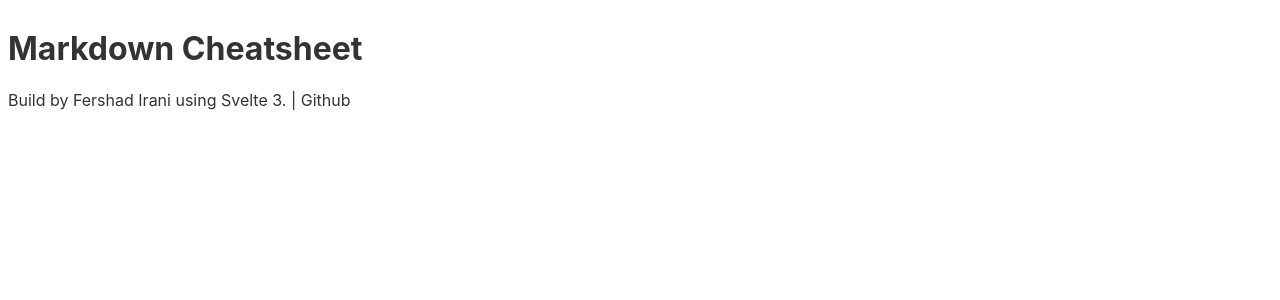
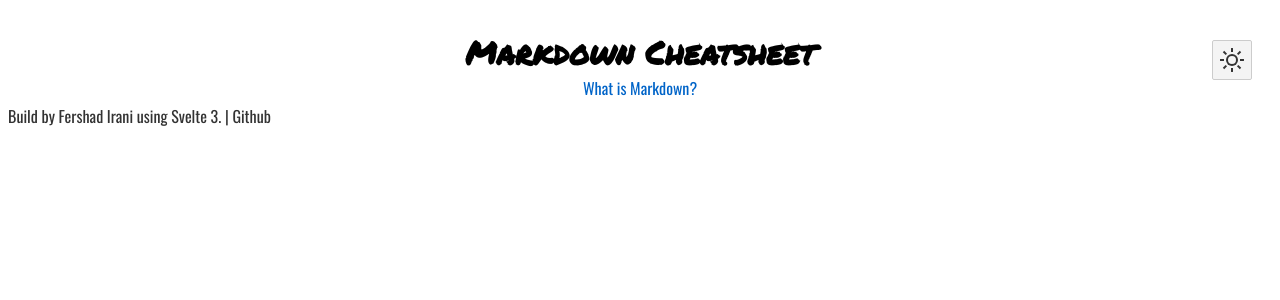
Before and after one commit to fershad/markdown-cheatsheet, a Svelte app: page / in a window 1280 px wide. Shown: the top 300 px of the page. Built offline with nearby package versions, Linux system fonts and the light colour scheme.

Commit message:
basic header

```diff
--- a/public/global.css
+++ b/public/global.css
@@ -1,7 +1,25 @@
+:root {
+	--background-color: #FFFFFF;
+	--text-color: #000000;
+}
+
+/*
+
+    font-family: 'Oswald', sans-serif;
+    font-family: 'Permanent Marker', cursive;
+    font-family: 'Source Code Pro', monospace;
+
+*/
+
+* {
+	box-sizing: border-box;
+}
+
 html, body {
 	position: relative;
-	width: 100%;
+	width: 100vw;
 	height: 100%;
+	overflow-x: hidden;
 }
 
 body {
@@ -9,7 +27,8 @@
 	margin: 0;
 	padding: 8px;
 	box-sizing: border-box;
-	font-family: -apple-system, BlinkMacSystemFont, "Segoe UI", Roboto, Oxygen-Sans, Ubuntu, Cantarell, "Helvetica Neue", sans-serif;
+	font-family: 'Oswald', sans-serif;
+	font-display: swap;
 }
 
 a {
@@ -64,3 +83,16 @@
 button:focus {
 	border-color: #666;
 }
+
+/* My Styles */
+.container {
+	margin-right: auto;
+	margin-left: auto;
+	padding-left: 24px;
+	padding-right: 24px;
+	padding-top: 2rem;
+	width: 100%;
+	box-sizing: border-box;
+	height: 100%;
+	max-width: 1280px;
+  }
--- a/public/index.html
+++ b/public/index.html
@@ -4,7 +4,7 @@
 	<meta charset='utf-8'>
 	<meta name='viewport' content='width=device-width,initial-scale=1'>
 
-	<title>Svelte app</title>
+	<title>Markdown Cheatsheet</title>
 
 	<link rel='icon' type='image/png' href='/favicon.png'>
 	<link rel='stylesheet' href='/global.css'>
@@ -15,4 +15,6 @@
 
 <body>
 </body>
+
+<link href="https://fonts.googleapis.com/css2?family=Oswald:wght@400;600&family=Permanent+Marker&family=Source+Code+Pro&display=swap" rel="stylesheet">
 </html>
--- a/src/App.svelte
+++ b/src/App.svelte
@@ -1,13 +1,8 @@
 <script>
-
+	import Header from './components/Header.svelte';
 </script>
 
-<header>
-	<h1>Markdown Cheatsheet</h1>
-	<div class="toggle">
-		<!-- Placeholder for Dark/Light mode toggle -->
-	</div>
-</header>
+<Header />
 
 <main>
 
--- /dev/null
+++ b/src/components/Header.svelte
@@ -0,0 +1,139 @@
+<script>
+    import { fly } from "svelte/transition";
+    import { sineOut } from "svelte/easing";
+
+    let darkMode = false;
+
+    function toggle() {
+        darkMode = !darkMode;
+        window.document.body.classList.toggle('dark');
+    }
+</script>
+
+<header>
+    <div class="container">
+        <div class="heading-wrapper">
+    	    <h1 class="header-title">Markdown Cheatsheet</h1>
+            <a href="https://www.markdownguide.org/getting-started/">What is Markdown?</a>
+        </div>
+    	<span class="toggle" on:click={toggle}>
+            {#if darkMode }
+                <button in:fly="{{ x: 100, easing: sineOut, duration: 300, delay: 310 }}" out:fly="{{ x: 100, easing: sineOut, duration: 300 }}"><i class="gg-moon"></i></button>
+            {:else}
+                <button in:fly="{{ x: -100, easing: sineOut, duration: 300, delay: 310 }}" out:fly="{{ x: -100, easing: sineOut, duration: 300 }}"><i class="gg-sun"></i></button>
+            {/if}
+        </span>
+    </div>
+</header>
+
+<style>
+    header {
+        width: 100%;
+        height: 10vh;
+    }
+
+    header > .container {
+        display: flex;
+        align-items: center;
+        justify-content: center;
+        position: relative;
+    }
+
+    .heading-wrapper {
+        text-align: center;
+    }
+
+    .header-title {
+        margin: 0;
+        color: var(--text-color);
+        font-family: 'Permanent Marker', cursive;
+        font-display: swap;
+    }
+
+    .toggle {
+        position: absolute;
+        cursor: pointer;
+        right: 20px;
+        overflow: hidden;
+    }
+
+    .toggle > button {
+        height: 40px;
+        width: 40px;
+        display: inline-flex;
+        justify-content: center;
+        align-items: center;
+    }
+
+
+    /* Icons */
+.gg-sun {
+	box-sizing: border-box;
+	position: relative;
+	display: block;
+	transform: scale(var(--ggs,1));
+	width: 24px;
+	height: 24px;
+	background:
+	  linear-gradient(to bottom,
+		  currentColor 4px,transparent 0)
+		  no-repeat 5px -6px/2px 6px,
+	  linear-gradient(to bottom,
+		  currentColor 4px,transparent 0)
+		  no-repeat 5px 14px/2px 6px,
+	  linear-gradient(to bottom,
+		  currentColor 4px,transparent 0)
+		  no-repeat -8px 5px/6px 2px,
+	  linear-gradient(to bottom,
+		  currentColor 4px,transparent 0)
+		  no-repeat 14px 5px/6px 2px;
+	border-radius: 100px;
+	box-shadow: inset 0 0 0 2px;
+	border: 6px solid transparent
+  }
+  .gg-sun::after,
+  .gg-sun::before {
+	content: "";
+	display: block;
+	box-sizing: border-box;
+	position: absolute;
+	width: 24px;
+	height: 2px;
+	border-right: 4px solid;
+	border-left: 4px solid;
+	left: -6px;
+	top: 5px
+  }
+  .gg-sun::before {
+	transform: rotate(-45deg)
+  }
+  .gg-sun::after {
+	transform: rotate(45deg)
+  }
+
+  .gg-moon,
+.gg-moon::after {
+    display: block;
+    box-sizing: border-box;
+    border-radius: 50%
+}
+.gg-moon {
+    overflow: hidden;
+    position: relative;
+    transform: rotate(-135deg) scale(var(--ggs,1));
+    width: 20px;
+    height: 20px;
+    border: 2px solid;
+    border-bottom-color: transparent
+}
+.gg-moon::after {
+    content: "";
+    position: absolute;
+    width: 12px;
+    height: 18px;
+    border: 2px solid transparent;
+    box-shadow: 0 0 0 2px;
+    top: 8px;
+    left: 2px
+}
+</style>
```
